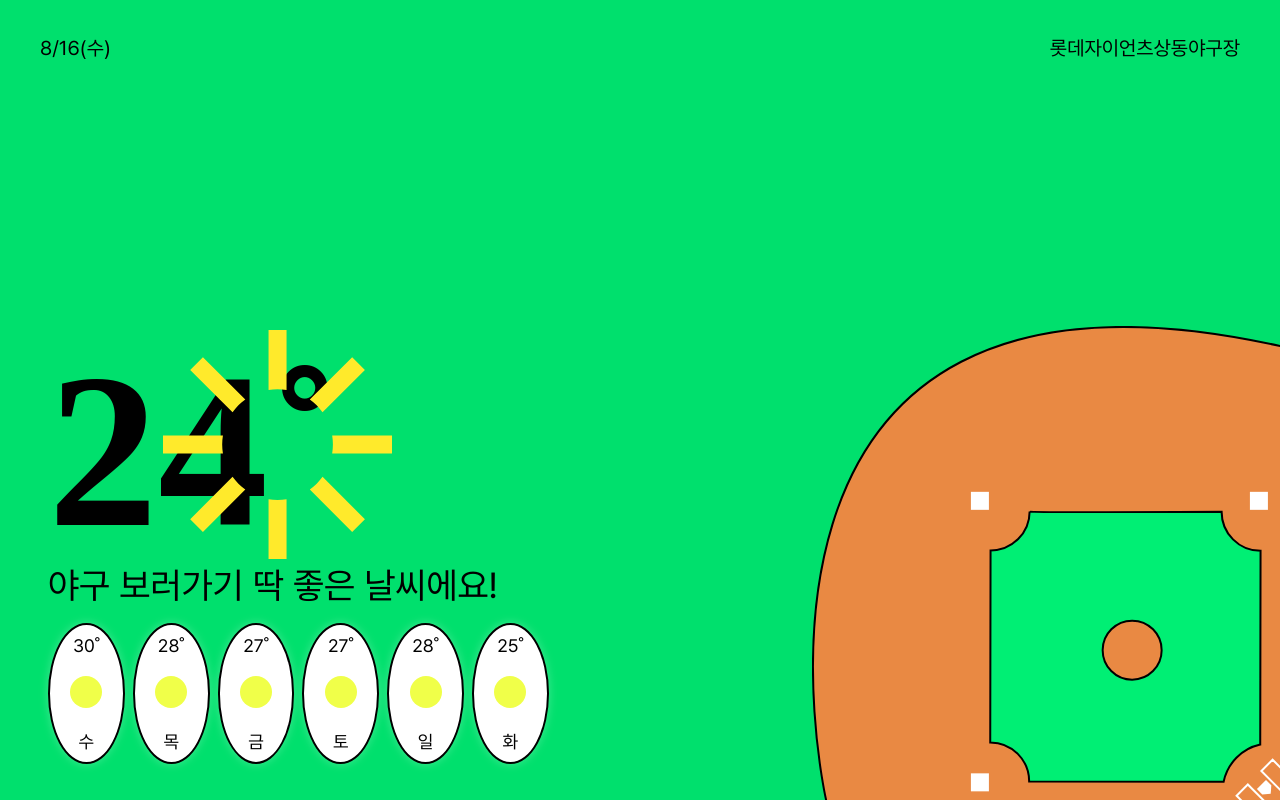
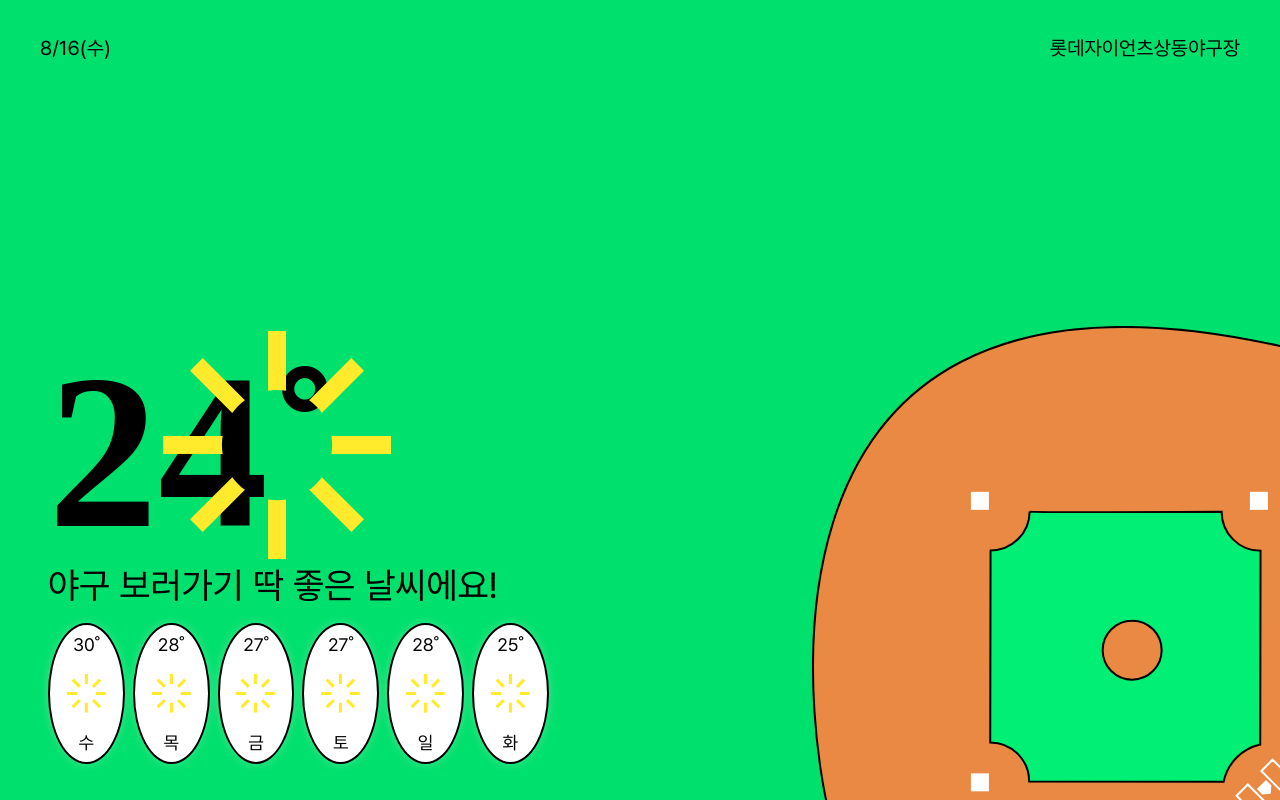
Before and after one commit to jejejekim/Baseball-Weather, a React (Create React App) app: page / in a window 1280 px wide. Built offline with nearby package versions, Linux system fonts and the light colour scheme; a web font is replaced by a local one.

Commit message:
Feat : WeaItem 아이콘 수정

```diff
--- a/src/components/WeaContent.js
+++ b/src/components/WeaContent.js
@@ -28,6 +28,8 @@ const WeaContentBlock = styled.div`
     }
 
     .sun {
+        width: 14.313rem;
+        height: 14.313rem;
         margin-left: 7.2rem;
     }
 
--- a/src/components/WeaItem.js
+++ b/src/components/WeaItem.js
@@ -1,6 +1,7 @@
 import React from "react";
 import styled from "styled-components";
 import SunnyIcon from "./WeaIcon";
+import { ReactComponent as Sun } from "../assets/SVG/sun.svg";
 
 const WeaItemBlock = styled.div`
     width: 4.8rem;
@@ -23,6 +24,11 @@ const WeaItemBlock = styled.div`
         gap: 1.2rem;
     }
 
+    // .sun {
+    //     width: 2.438rem;
+    //     height: 2.438rem;
+    // }
+
     //왜 되는 거지??????
     .icon {
         width: 2rem;
@@ -35,7 +41,7 @@ function WeaItem({ day, temp }) {
         <WeaItemBlock>
             <div className="dailyWea">
                 <p>{temp}˚</p>
-                <SunnyIcon />
+                <Sun width={"2.438rem"} height={"2.438rem"} fill={"#FFB800"} />
                 <p>{day}</p>
             </div>
         </WeaItemBlock>
```
Also changed, not shown: src/assets/SVG/sun.svg.
